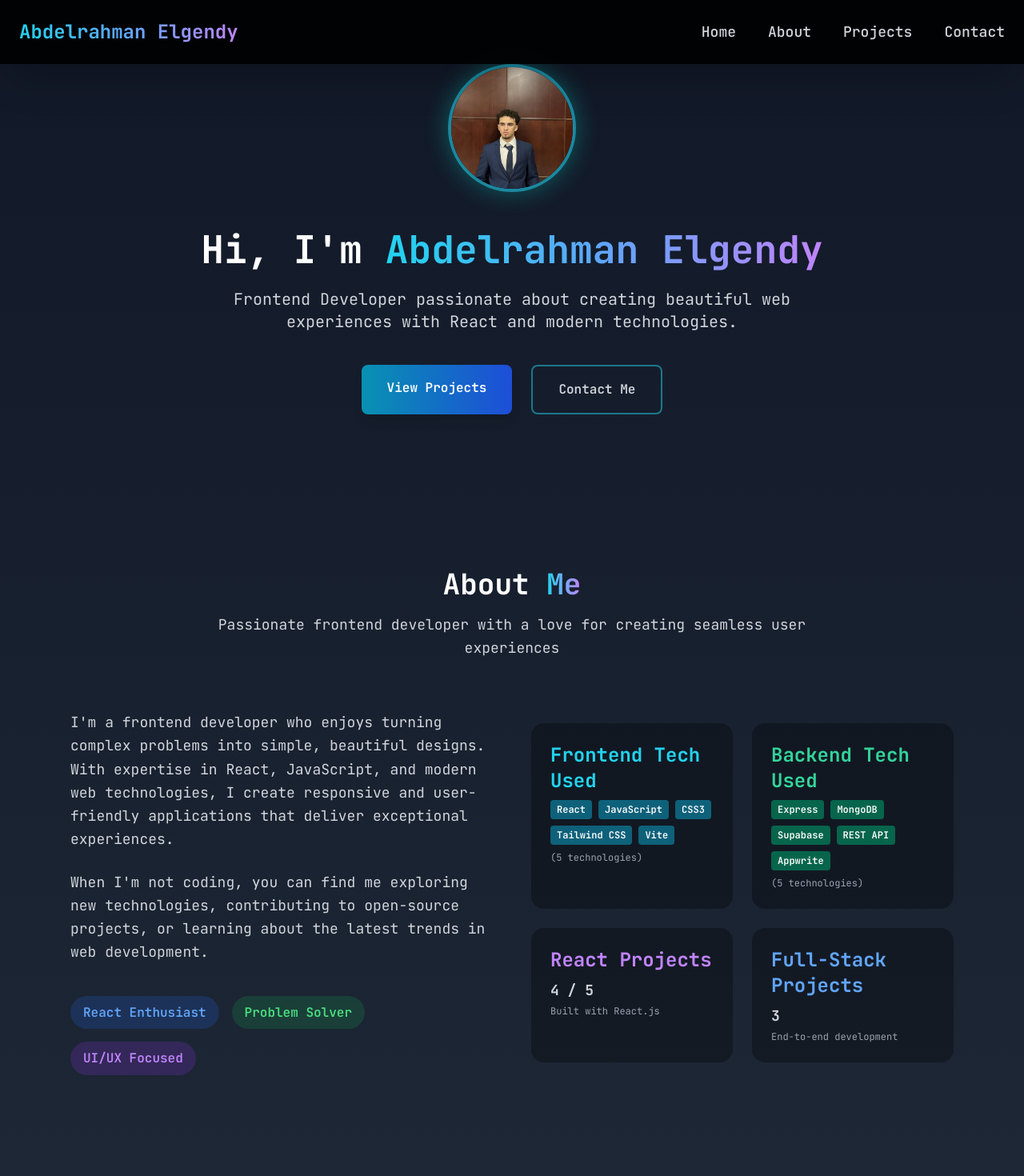
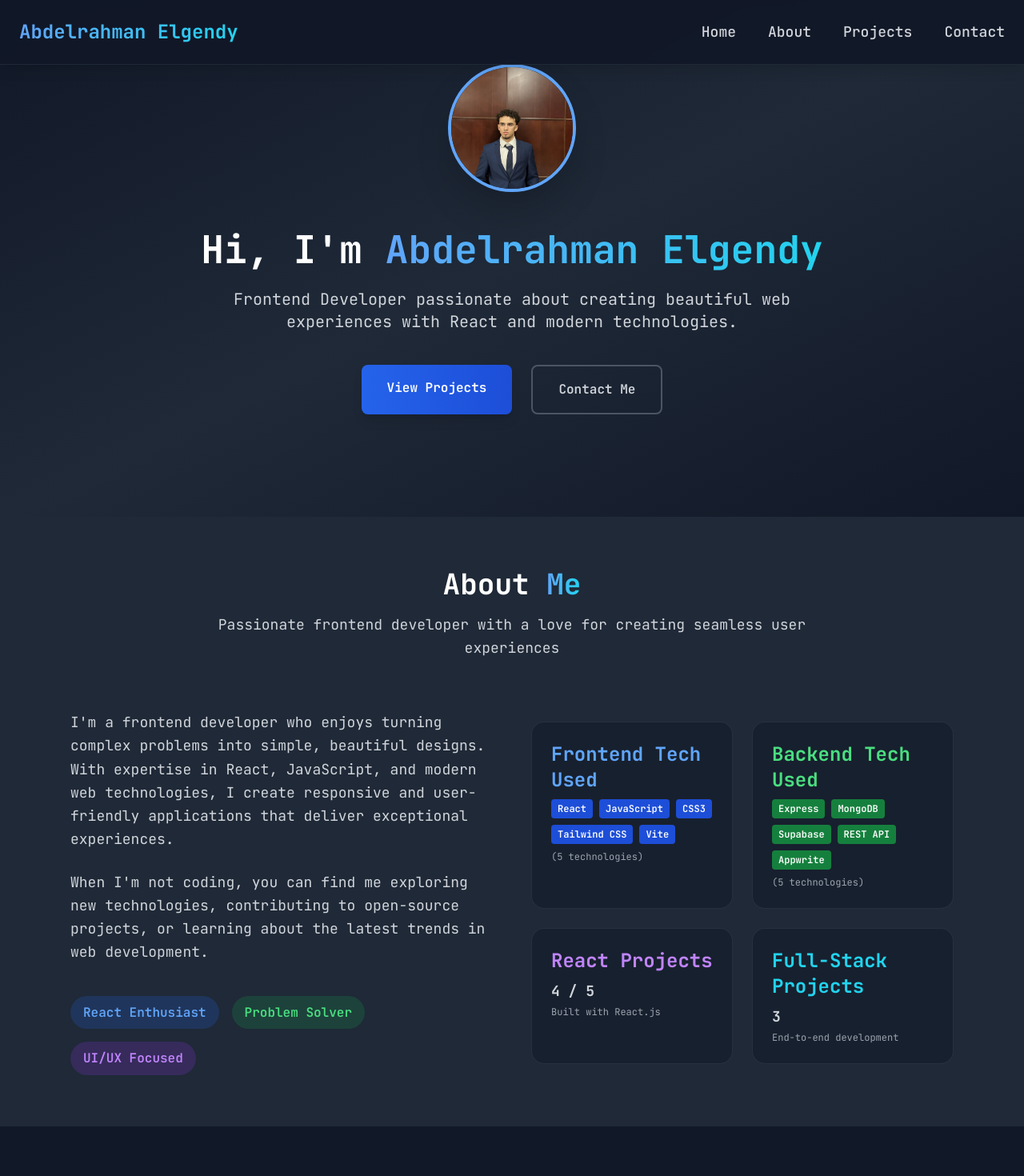
Before and after one commit to abdelelgendy/portfolio-cs, a React (Vite) app in the folder portfolio/: page / in a window 1280 px wide. Shown: the top 1470 px of the page at 80% size. Built offline with nearby package versions, Linux system fonts and the light colour scheme.

Commit message:
Revert "Update App.jsx"
This reverts commit 90046246c644eb1f563d8f2e69df7ce265289406.

```diff
--- a/portfolio/src/App.jsx
+++ b/portfolio/src/App.jsx
@@ -110,7 +110,7 @@ function App() {
     };
 
     return (
-      <div className="bg-gray-800/50 backdrop-blur-sm rounded-2xl shadow-2xl overflow-hidden hover:shadow-3xl transition-all duration-300 transform hover:-translate-y-2 group">
+      <div className="bg-gray-800/50 backdrop-blur-sm rounded-2xl shadow-2xl overflow-hidden hover:shadow-3xl transition-all duration-300 border border-gray-700/50 hover:border-gray-600 transform hover:-translate-y-2 group">
         <div
           className="relative h-56 bg-gray-900 overflow-hidden cursor-pointer"
           onClick={openModal}
@@ -198,26 +198,27 @@ function App() {
   };
 
   return (
-    <div className="min-h-screen bg-gradient-to-b from-gray-900 via-black via-gray-800 to-black text-white">
-      <nav className="fixed top-0 w-full bg-black/90 backdrop-blur-md shadow-2xl z-50">
+    <div className="min-h-screen bg-gray-900">
+      <nav className="fixed top-0 w-full bg-gray-900/95 backdrop-blur-sm shadow-lg z-50 border-b border-gray-800">
         <div className="max-w-7xl mx-auto px-6">
           <div className="flex justify-between items-center h-20">
-            <div className="font-bold text-2xl">
-              <span className="text-transparent bg-clip-text bg-gradient-to-r from-cyan-400 via-blue-400 to-purple-400">
+            <div className="font-bold text-2xl text-white">
+              <span className="text-transparent bg-clip-text bg-gradient-to-r from-blue-400 to-cyan-400">
                 Abdelrahman Elgendy
               </span>
             </div>
             <div className="hidden md:flex space-x-10">
-              <a href="#home" className="text-gray-300 hover:text-cyan-400 font-medium transition-all duration-300 text-lg hover:shadow-[0_0_8px_rgba(0,255,231,0.3)]">Home</a>
-              <a href="#about" className="text-gray-300 hover:text-cyan-400 font-medium transition-all duration-300 text-lg hover:shadow-[0_0_8px_rgba(0,255,231,0.3)]">About</a>
-              <a href="#projects" className="text-gray-300 hover:text-cyan-400 font-medium transition-all duration-300 text-lg hover:shadow-[0_0_8px_rgba(0,255,231,0.3)]">Projects</a>
-              <a href="#contact" className="text-gray-300 hover:text-cyan-400 font-medium transition-all duration-300 text-lg hover:shadow-[0_0_8px_rgba(0,255,231,0.3)]">Contact</a>
+              <a href="#home" className="text-gray-300 hover:text-blue-400 font-medium transition-colors duration-200 text-lg">Home</a>
+              <a href="#about" className="text-gray-300 hover:text-blue-400 font-medium transition-colors duration-200 text-lg">About</a>
+              <a href="#projects" className="text-gray-300 hover:text-blue-400 font-medium transition-colors duration-200 text-lg">Projects</a>
+              <a href="#contact" className="text-gray-300 hover:text-blue-400 font-medium transition-colors duration-200 text-lg">Contact</a>
             </div>
+
             {/* Mobile menu button */}
             <div className="md:hidden">
               <button
                 onClick={() => setIsMobileMenuOpen(!isMobileMenuOpen)}
-                className="text-gray-300 hover:text-cyan-400 focus:outline-none focus:text-cyan-400"
+                className="text-gray-300 hover:text-white focus:outline-none focus:text-white"
               >
                 <svg className="h-6 w-6 fill-current" viewBox="0 0 24 24">
                   {isMobileMenuOpen ? (
@@ -233,31 +234,31 @@ function App() {
           {/* Mobile menu */}
           {isMobileMenuOpen && (
             <div className="md:hidden">
-              <div className="px-2 pt-2 pb-3 space-y-1 bg-black/95 backdrop-blur-sm">
+              <div className="px-2 pt-2 pb-3 space-y-1 bg-gray-800/95 backdrop-blur-sm border-t border-gray-700">
                 <a
                   href="#home"
-                  className="block px-3 py-2 text-gray-300 hover:text-cyan-400 font-medium transition-colors duration-200"
+                  className="block px-3 py-2 text-gray-300 hover:text-blue-400 font-medium transition-colors duration-200"
                   onClick={() => setIsMobileMenuOpen(false)}
                 >
                   Home
                 </a>
                 <a
                   href="#about"
-                  className="block px-3 py-2 text-gray-300 hover:text-cyan-400 font-medium transition-colors duration-200"
+                  className="block px-3 py-2 text-gray-300 hover:text-blue-400 font-medium transition-colors duration-200"
                   onClick={() => setIsMobileMenuOpen(false)}
                 >
                   About
                 </a>
                 <a
                   href="#projects"
-                  className="block px-3 py-2 text-gray-300 hover:text-cyan-400 font-medium transition-colors duration-200"
+                  className="block px-3 py-2 text-gray-300 hover:text-blue-400 font-medium transition-colors duration-200"
                   onClick={() => setIsMobileMenuOpen(false)}
                 >
                   Projects
                 </a>
                 <a
                   href="#contact"
-                  className="block px-3 py-2 text-gray-300 hover:text-cyan-400 font-medium transition-colors duration-200"
+                  className="block px-3 py-2 text-gray-300 hover:text-blue-400 font-medium transition-colors duration-200"
                   onClick={() => setIsMobileMenuOpen(false)}
                 >
                   Contact
@@ -269,24 +270,25 @@ function App() {
       </nav>
 
       {/* Home Section */}
-      <section id="home" className="pt-20 py-32 bg-transparent relative">
+      <section id="home" className="pt-20 py-32 bg-gradient-to-br from-gray-900 via-gray-800 to-gray-900">
         <div className="max-w-6xl mx-auto px-6 text-center">
           {/* Profile Picture */}
           <div className="mb-12">
-            <div className="w-40 h-40 mx-auto rounded-full overflow-hidden border-4 border-cyan-400/60 shadow-[0_0_30px_rgba(0,255,231,0.3)] transform hover:scale-105 hover:shadow-[0_0_40px_rgba(0,255,231,0.5)] transition-all duration-300">
+            <div className="w-40 h-40 mx-auto rounded-full overflow-hidden border-4 border-blue-400 shadow-2xl transform hover:scale-105 transition-transform duration-300">
               <img
                 src="/profile-picture.jpg"
                 alt="Abdelrahman Elgendy"
                 className="w-full h-full object-cover"
                 onError={(e) => {
-                  e.target.src = "https://via.placeholder.com/160x160/0D1117/00FFE7?text=AE";
+                  // Fallback to a placeholder if image doesn't exist
+                  e.target.src = "https://via.placeholder.com/160x160/3B82F6/FFFFFF?text=AE";
                 }}
               />
             </div>
           </div>
 
           <h1 className="text-3xl md:text-5xl font-bold text-white mb-6 leading-tight">
-            Hi, I'm <span className="text-transparent bg-clip-text bg-gradient-to-r from-cyan-400 via-blue-400 to-purple-400">Abdelrahman Elgendy</span>
+            Hi, I'm <span className="text-transparent bg-clip-text bg-gradient-to-r from-blue-400 to-cyan-400">Abdelrahman Elgendy</span>
           </h1>
           <p className="text-lg md:text-xl text-gray-300 mb-10 max-w-3xl mx-auto leading-relaxed">
             Frontend Developer passionate about creating beautiful web experiences
@@ -295,13 +297,13 @@ function App() {
           <div className="flex flex-col sm:flex-row gap-6 justify-center">
             <a
               href="#projects"
-              className="bg-gradient-to-r from-cyan-600 to-blue-700 hover:from-cyan-700 hover:to-blue-800 text-white font-semibold py-4 px-8 rounded-lg transform hover:scale-105 transition-all duration-300 shadow-lg hover:shadow-[0_0_20px_rgba(6,182,212,0.4)]"
+              className="bg-gradient-to-r from-blue-600 to-blue-700 hover:from-blue-700 hover:to-blue-800 text-white font-semibold py-4 px-8 rounded-lg transform hover:scale-105 transition-all duration-200 shadow-lg hover:shadow-xl"
             >
               View Projects
             </a>
             <a
               href="#contact"
-              className="border-2 border-cyan-400/50 hover:border-cyan-400 hover:bg-cyan-400/10 text-gray-300 hover:text-white font-semibold py-4 px-8 rounded-lg transform hover:scale-105 transition-all duration-300 hover:shadow-[0_0_15px_rgba(0,255,231,0.3)]"
+              className="border-2 border-gray-600 hover:border-blue-400 hover:bg-gray-800 text-gray-300 hover:text-white font-semibold py-4 px-8 rounded-lg transform hover:scale-105 transition-all duration-200"
             >
               Contact Me
             </a>
@@ -310,12 +312,11 @@ function App() {
       </section>
 
       {/* About Section */}
-      <section id="about" className="py-16 bg-transparent relative">
-
-        <div className="max-w-6xl mx-auto px-6 relative z-20">
+      <section id="about" className="py-16 bg-gray-800">
+        <div className="max-w-6xl mx-auto px-6">
           <div className="text-center mb-16">
             <h2 className="text-3xl md:text-4xl font-bold text-white mb-4">
-              About <span className="text-transparent bg-clip-text bg-gradient-to-r from-cyan-400 to-purple-400">Me</span>
+              About <span className="text-transparent bg-clip-text bg-gradient-to-r from-blue-400 to-cyan-400">Me</span>
             </h2>
             <p className="text-lg text-gray-300 max-w-3xl mx-auto leading-relaxed">
               Passionate frontend developer with a love for creating seamless user experiences
@@ -341,31 +342,31 @@ function App() {
             </div>
 
             <div className="grid grid-cols-2 gap-6">
-              <div className="bg-black/30 p-6 rounded-2xl transition-all duration-300 hover:bg-black/40 hover:shadow-[0_0_15px_rgba(0,255,231,0.1)]">
-                <h3 className="text-2xl font-bold text-cyan-400 mb-2">Frontend Tech Used</h3>
+              <div className="bg-gray-900/50 p-6 rounded-2xl border border-gray-700/50">
+                <h3 className="text-2xl font-bold text-blue-400 mb-2">Frontend Tech Used</h3>
                 <div className="flex flex-wrap gap-2 mb-2">
                   {frontendTechs.filter(tech => uniqueTechnologies.includes(tech)).map(tech => (
-                    <span key={tech} className="px-2 py-1 text-xs font-semibold rounded bg-cyan-700/80 text-white">{tech}</span>
+                    <span key={tech} className="px-2 py-1 text-xs font-semibold rounded bg-blue-700 text-white">{tech}</span>
                   ))}
                 </div>
                 <p className="text-gray-400 text-xs">({frontendCount} technologies)</p>
               </div>
-              <div className="bg-black/30 p-6 rounded-2xl transition-all duration-300 hover:bg-black/40 hover:shadow-[0_0_15px_rgba(16,185,129,0.1)]">
-                <h3 className="text-2xl font-bold text-emerald-400 mb-2">Backend Tech Used</h3>
+              <div className="bg-gray-900/50 p-6 rounded-2xl border border-gray-700/50">
+                <h3 className="text-2xl font-bold text-green-400 mb-2">Backend Tech Used</h3>
                 <div className="flex flex-wrap gap-2 mb-2">
                   {backendTechs.filter(tech => uniqueTechnologies.includes(tech)).map(tech => (
-                    <span key={tech} className="px-2 py-1 text-xs font-semibold rounded bg-emerald-700/80 text-white">{tech}</span>
+                    <span key={tech} className="px-2 py-1 text-xs font-semibold rounded bg-green-700 text-white">{tech}</span>
                   ))}
                 </div>
                 <p className="text-gray-400 text-xs">({backendCount} technologies)</p>
               </div>
-              <div className="bg-black/30 p-6 rounded-2xl transition-all duration-300 hover:bg-black/40 hover:shadow-[0_0_15px_rgba(139,92,246,0.1)]">
+              <div className="bg-gray-900/50 p-6 rounded-2xl border border-gray-700/50">
                 <h3 className="text-2xl font-bold text-purple-400 mb-2">React Projects</h3>
                 <p className="text-gray-300 text-lg font-bold">{reactProjects} / {projectCount}</p>
                 <p className="text-gray-400 text-xs mt-1">Built with React.js</p>
               </div>
-              <div className="bg-black/30 p-6 rounded-2xl transition-all duration-300 hover:bg-black/40 hover:shadow-[0_0_15px_rgba(59,130,246,0.1)]">
-                <h3 className="text-2xl font-bold text-blue-400 mb-2">Full-Stack Projects</h3>
+              <div className="bg-gray-900/50 p-6 rounded-2xl border border-gray-700/50">
+                <h3 className="text-2xl font-bold text-cyan-400 mb-2">Full-Stack Projects</h3>
                 <p className="text-gray-300 text-lg font-bold">{fullStackProjects}</p>
                 <p className="text-gray-400 text-xs mt-1">End-to-end development</p>
               </div>
@@ -375,12 +376,11 @@ function App() {
       </section>
 
       {/* Projects Section */}
-      <section id="projects" className="py-16 bg-transparent relative">
-
-        <div className="max-w-7xl mx-auto px-6 relative z-20">
+      <section id="projects" className="py-16 bg-gray-900">
+        <div className="max-w-7xl mx-auto px-6">
           <div className="text-center mb-16">
             <h2 className="text-3xl md:text-4xl font-bold text-white mb-4">
-              Featured <span className="text-transparent bg-clip-text bg-gradient-to-r from-cyan-400 to-purple-400">Projects</span>
+              Featured <span className="text-transparent bg-clip-text bg-gradient-to-r from-blue-400 to-cyan-400">Projects</span>
             </h2>
             <p className="text-lg text-gray-300 max-w-3xl mx-auto leading-relaxed">
               Here are some of my recent projects showcasing modern web development techniques and creative solutions
@@ -398,11 +398,10 @@ function App() {
       </section>
 
       {/* Contact Section */}
-      <section id="contact" className="py-16 bg-transparent relative">
-
-        <div className="max-w-5xl mx-auto px-6 text-center relative z-20">
+      <section id="contact" className="py-16 bg-gradient-to-br from-gray-800 via-gray-900 to-gray-800">
+        <div className="max-w-5xl mx-auto px-6 text-center">
           <h2 className="text-3xl md:text-4xl font-bold text-white mb-4">
-            Let's <span className="text-transparent bg-clip-text bg-gradient-to-r from-cyan-400 to-purple-400">Connect</span>
+            Let's <span className="text-transparent bg-clip-text bg-gradient-to-r from-blue-400 to-cyan-400">Connect</span>
           </h2>
           <p className="text-lg text-gray-300 mb-10 max-w-2xl mx-auto leading-relaxed">
             Ready to bring your ideas to life? Let's discuss your next project!
@@ -438,16 +437,15 @@ function App() {
       </section>
 
       {/* Footer */}
-      <footer className="bg-transparent py-8 relative">
-
-        <div className="max-w-6xl mx-auto px-6 text-center relative z-20">
+      <footer className="bg-gray-900 border-t border-gray-800 py-8">
+        <div className="max-w-6xl mx-auto px-6 text-center">
           <p className="text-gray-400 mb-4">
             © 2025 Abdelrahman Elgendy. Built with React & Tailwind CSS.
           </p>
           <div className="flex justify-center space-x-6">
             <a
               href="mailto:elge8132@mylaurier.ca"
-              className="text-gray-500 hover:text-cyan-400 transition-colors duration-200"
+              className="text-gray-500 hover:text-blue-400 transition-colors duration-200"
             >
               Email
             </a>
@@ -455,7 +453,7 @@ function App() {
               href="https://www.linkedin.com/in/abdelrahman-elgendy-cs/"
               target="_blank"
               rel="noopener noreferrer"
-              className="text-gray-500 hover:text-cyan-400 transition-colors duration-200"
+              className="text-gray-500 hover:text-blue-400 transition-colors duration-200"
             >
               LinkedIn
             </a>
@@ -463,7 +461,7 @@ function App() {
               href="https://github.com/abdelelgendy"
               target="_blank"
               rel="noopener noreferrer"
-              className="text-gray-500 hover:text-cyan-400 transition-colors duration-200"
+              className="text-gray-500 hover:text-blue-400 transition-colors duration-200"
             >
               GitHub
             </a>
```
